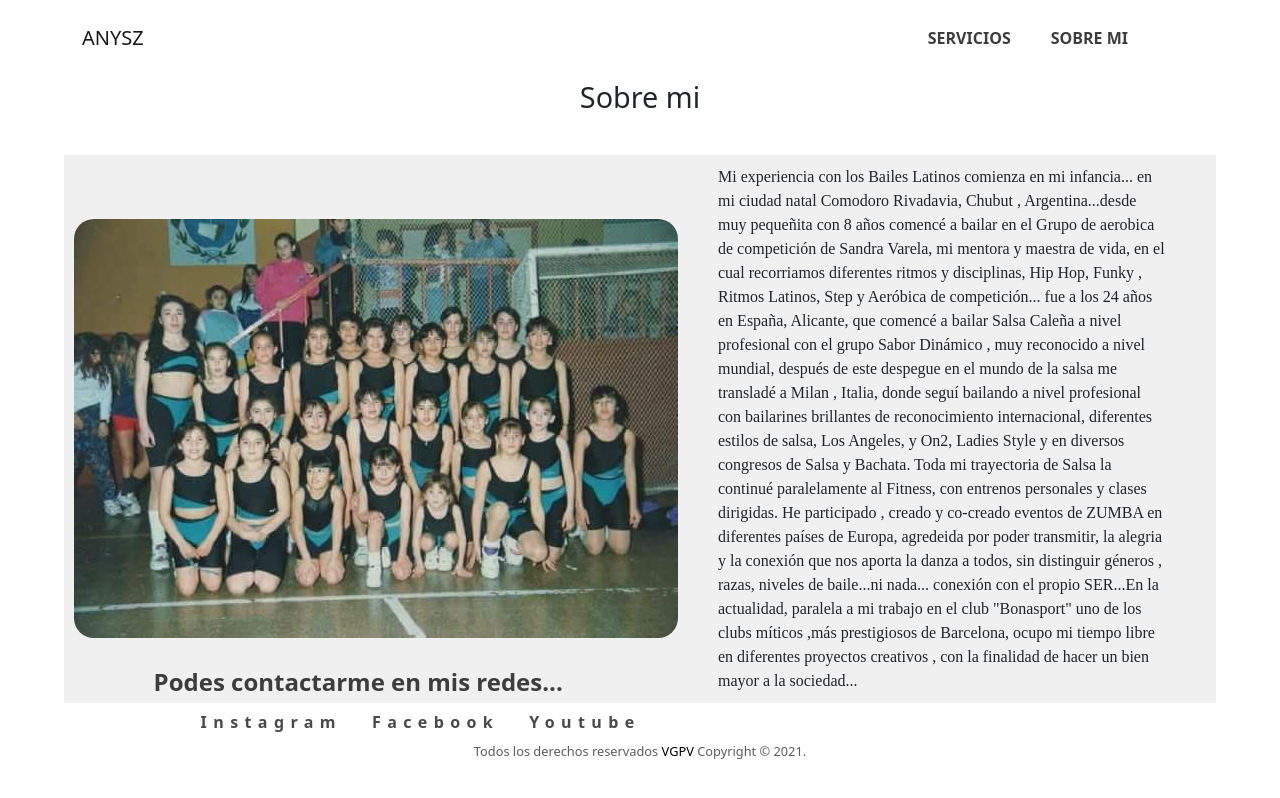
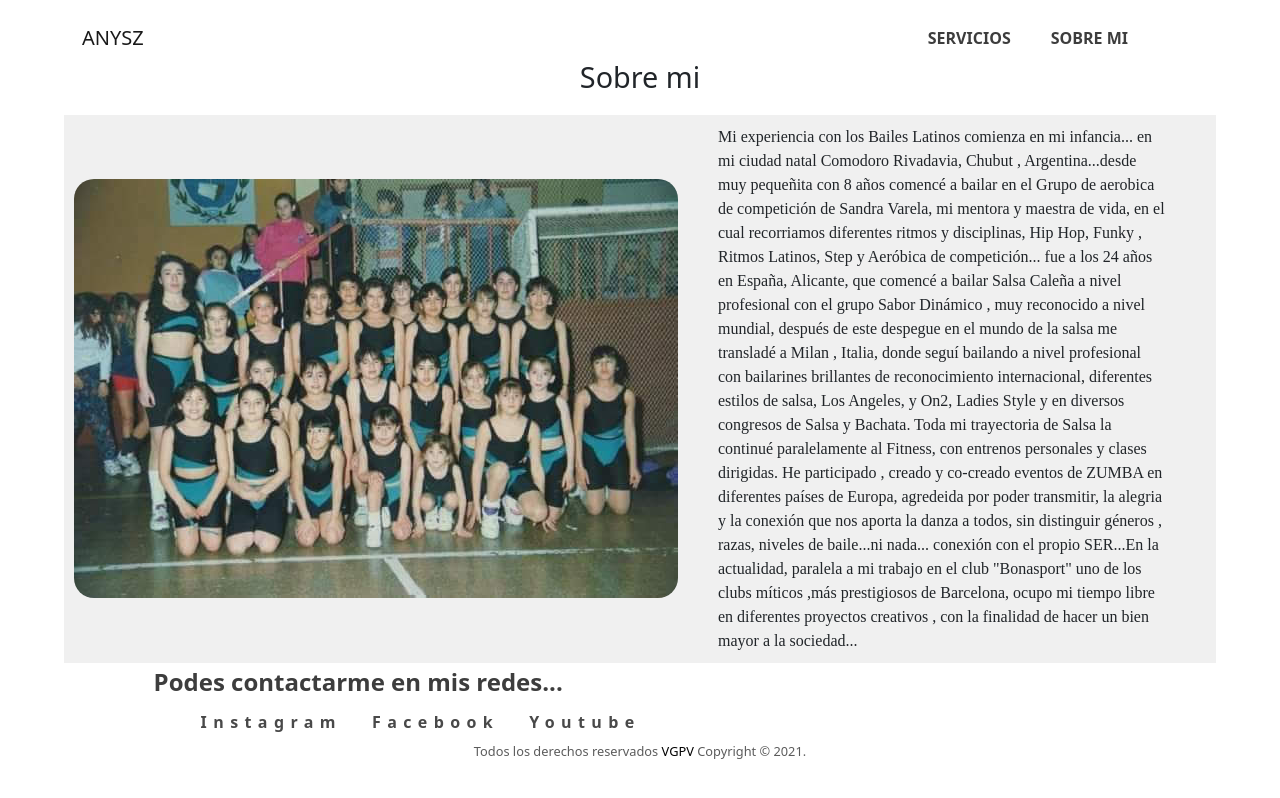
Before and after one commit to vargaspv/Anysz, a Next.js app: page /about in a window 1280 px wide. Built offline with nearby package versions, Linux system fonts and the light colour scheme; a web font is replaced by a local one.

Commit message:
Update _media.scss

```diff
--- a/components/scss/_media.scss
+++ b/components/scss/_media.scss
@@ -237,11 +237,11 @@
         }
         .services__container {
             .services__title {
-                margin: 80px 0 0;
+                margin: 60px 0 0;
                 font-size: 1.8rem;
             }
             .imgs-container {
-                margin: 40px auto;
+                margin: 60px auto;
                 .image {
                     width: 300px;
                     height: 300px;
@@ -251,11 +251,11 @@
         }
         .about__container {
             .about__title {
-                margin: 80px 0 0 0;
+                margin: 60px 0 0 0;
                 font-size: 1.8rem;
             }
             .about_container--in {
-                margin: 40px auto;
+                margin: 20px auto;
                 width: 90%;
                 height: 60%;
                 .about_image {
```
